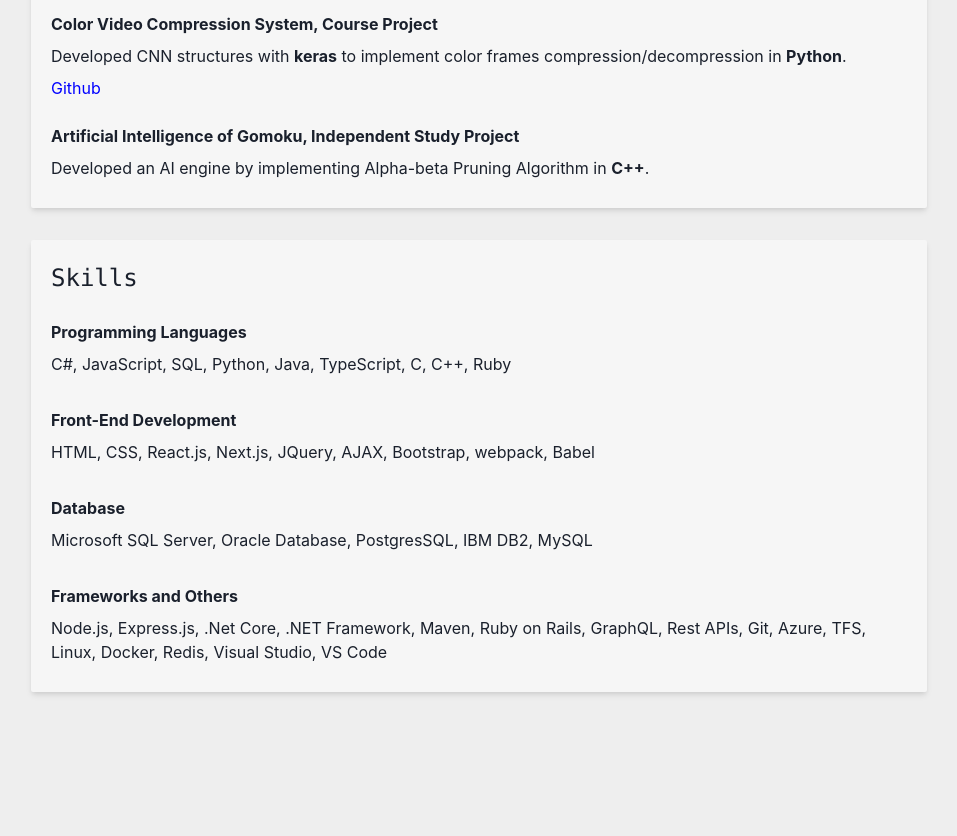
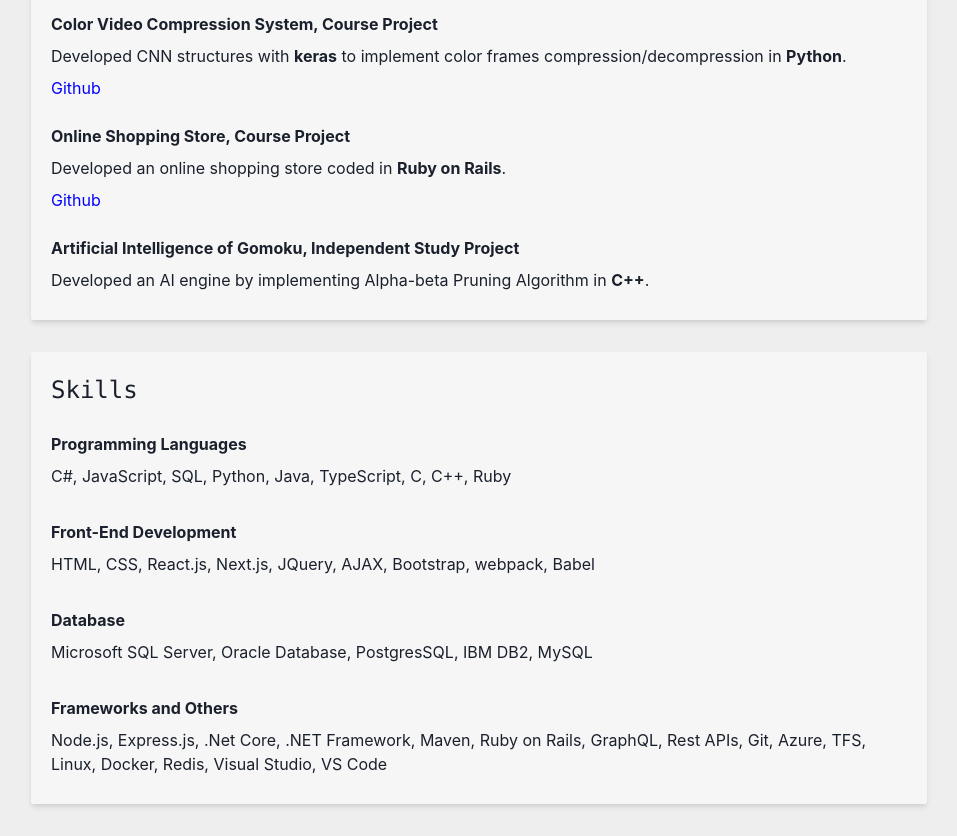
Before and after one commit to Jyssssss/about-me, a React (Create React App) app: page / in a window 1280 px wide. Shown: the part 1640-2476 px from the top of the page, without its empty margins (313-1270 px from the left). Before the commit the page ends 2364 px from the top, so only its background shows below. Built offline with nearby package versions, Linux system fonts and the light colour scheme.

Commit message:
add project

```diff
--- a/src/App.tsx
+++ b/src/App.tsx
@@ -210,6 +210,23 @@ function App() {
               </Flex>
               <br></br>
               <Text variant="content" fontWeight="bold">
+                Online Shopping Store, Course Project
+              </Text>
+              <Text variant="content">
+                Developed an online shopping store coded in <b>Ruby on Rails</b>
+                .
+              </Text>
+              <Flex>
+                <Link
+                  href="https://github.com/Jyssssss/online-shopping-store"
+                  color="blue"
+                  target="_blank"
+                >
+                  Github
+                </Link>
+              </Flex>
+              <br></br>
+              <Text variant="content" fontWeight="bold">
                 Artificial Intelligence of Gomoku, Independent Study Project
               </Text>
               <Text variant="content">
```
